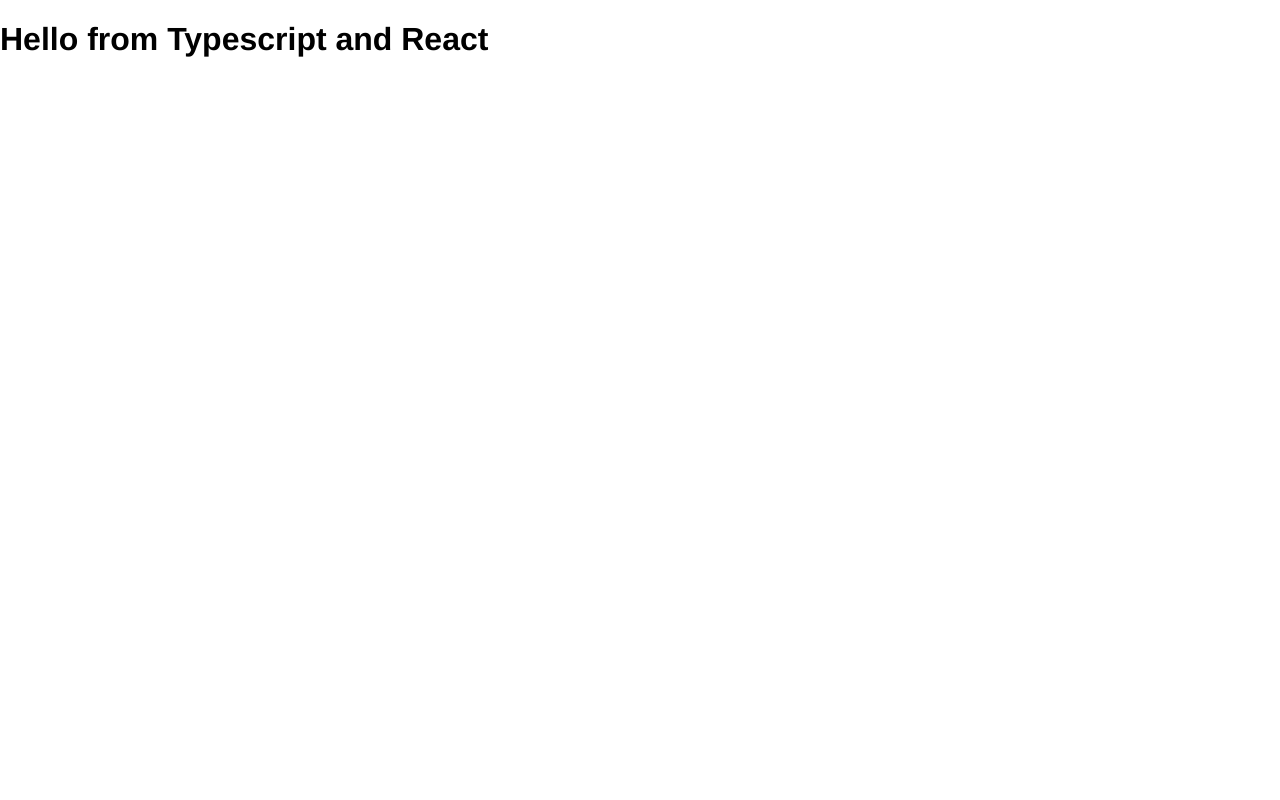
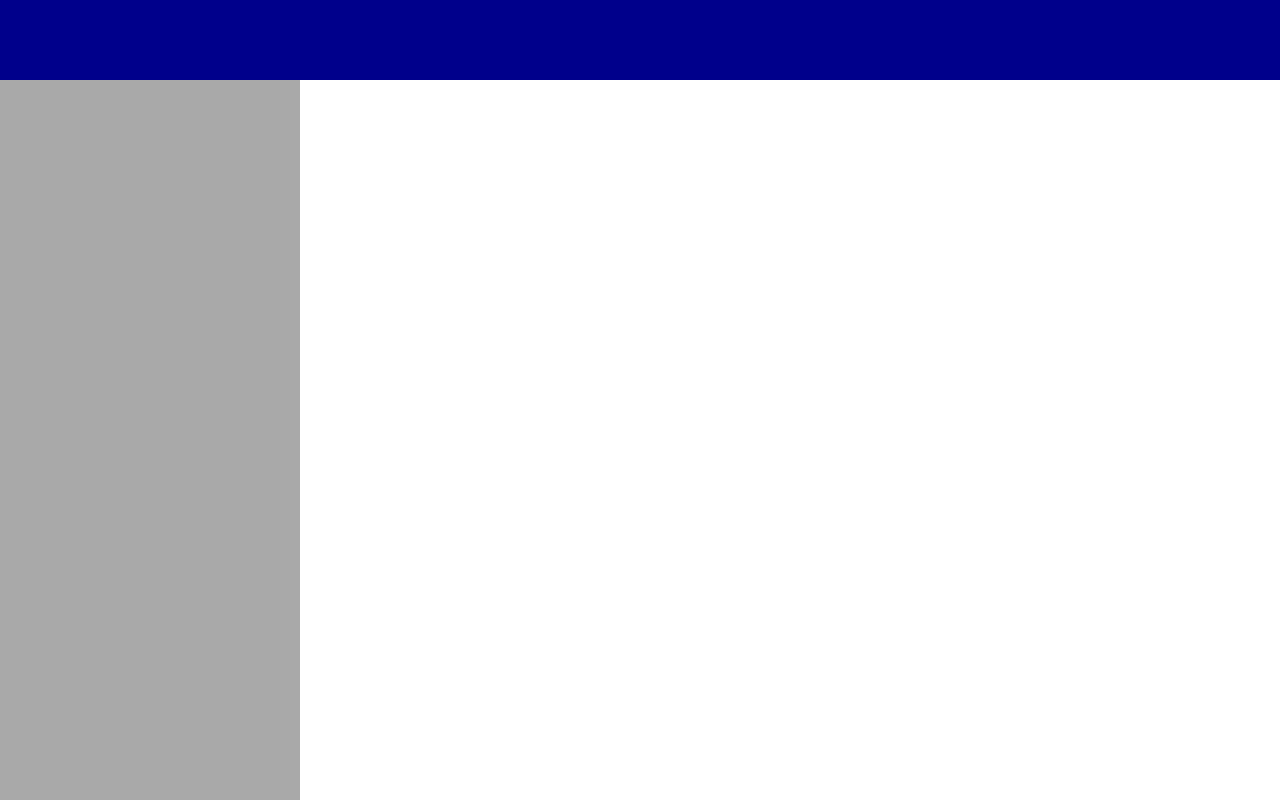
Before and after one commit to EdgeJay/react-starter-kit, a React app: page / in a window 1280 px wide. Built offline with nearby package versions, Linux system fonts and the light colour scheme.

Commit message:
more grid enhancements, added header and sidemenu

```diff
--- a/src/client/components/App.tsx
+++ b/src/client/components/App.tsx
@@ -4,17 +4,17 @@
 import { createGlobalStyle, ThemeProvider } from 'styled-components';
 import styledNormalize from 'styled-normalize';
 import { defaultTheme, ITheme } from '../themes';
-import { GridContainer } from './base/Grid';
-import Hello from './Hello';
+import { GridContainer, GridItem } from './base/Grid';
 
 setConfig({ logLevel: 'debug', ignoreSFC: false });
 
 const GlobalStyle = createGlobalStyle<{ theme: ITheme }>`
   ${styledNormalize}
 
-  body {
+  html {
     font-size: ${props => props.theme.fontSize};
     font-family: ${props => props.theme.fontFamily};
+    min-height: 100%;
   }
 `;
 
@@ -23,8 +23,37 @@
     <ThemeProvider theme={defaultTheme}>
       <React.Fragment>
         <GlobalStyle />
-        <GridContainer />
-        <Hello compiler="Typescript" framework="React" />
+        <GridContainer
+          columns={[
+            { name: 'header-left sidemenu-left', size: '30rem' },
+            { name: 'sidemenu-right', size: '1fr' },
+            { name: 'header-right' },
+          ]}
+          rows={[
+            { name: 'header-top', size: '8rem' },
+            { name: 'header-bottom', size: '1fr' },
+            { name: 'page-end' },
+          ]}
+        >
+          <GridItem
+            area={{
+              rowStart: 'header-top',
+              columnStart: 'header-left',
+              rowEnd: 'header-bottom',
+              columnEnd: 'header-right',
+            }}
+            style={{ backgroundColor: 'darkblue' }}
+          />
+          <GridItem
+            area={{
+              rowStart: 'header-bottom',
+              columnStart: 'sidemenu-left',
+              rowEnd: 'page-end',
+              columnEnd: 'sidemenu-right',
+            }}
+            style={{ backgroundColor: 'darkgrey' }}
+          />
+        </GridContainer>
       </React.Fragment>
     </ThemeProvider>
   );
--- a/src/client/components/base/Grid.tsx
+++ b/src/client/components/base/Grid.tsx
@@ -1,16 +1,42 @@
-import styledComponents from 'styled-components';
+import { default as styled } from 'styled-components';
 
 interface IGridLine {
   name: string;
-  width: string;
+  size?: string;
+}
+
+interface IGridContainerProps {
+  columns: IGridLine[];
+  rows: IGridLine[];
+}
+
+interface IGridArea {
+  rowStart: string;
+  columnStart: string;
+  rowEnd: string;
+  columnEnd: string;
+}
+
+interface IGridItemProps {
+  area: IGridArea;
 }
 
 function convertToGridTemplateLines(gridLines: IGridLine[]): string {
-  return gridLines.reduce((acc, val): string => `${acc} [${val.name}] ${val.width}`, '').trim();
+  return gridLines
+    .reduce((acc, val): string => `${acc} [${val.name}]${val.size ? ` ${val.size}` : ''}`, '')
+    .trim();
 }
 
-const GridContainer = styledComponents.div`
+const GridContainer = styled.div<IGridContainerProps>`
   display: grid;
+  grid-template-columns: ${({ columns }) => convertToGridTemplateLines(columns)};
+  grid-template-rows: ${({ rows }) => convertToGridTemplateLines(rows)};
+  height: 100vh;
 `;
 
-export { convertToGridTemplateLines, IGridLine, GridContainer };
+const GridItem = styled.div<IGridItemProps>`
+  grid-area: ${({ area }) =>
+    `${area.rowStart} / ${area.columnStart} / ${area.rowEnd} / ${area.columnEnd}`};
+`;
+
+export { convertToGridTemplateLines, IGridLine, IGridArea, GridContainer, GridItem };
--- a/src/client/themes/defaultTheme.ts
+++ b/src/client/themes/defaultTheme.ts
@@ -1,4 +1,4 @@
 export default {
   fontFamily: 'Helvetica Neue',
-  fontSize: '16px',
+  fontSize: '10px',
 };
--- a/tslint.json
+++ b/tslint.json
@@ -11,6 +11,9 @@
       "static-method-regex": "^\\*?\\[?[a-zA-Z][\\w\\d\\.]*\\]?$",
       "function-regex": "^\\*?\\[?[a-zA-Z][\\w\\d\\.]*\\]?$"
     }],
-    "member-access": [true, "no-public"]
+    "member-access": [true, "no-public"],
+    "object-literal-sort-keys": {
+      "options": "match-declaration-order"
+    }
   }
 }
```
Also changed, not shown: 1 other file (tests, documents, lock files or other folders).
